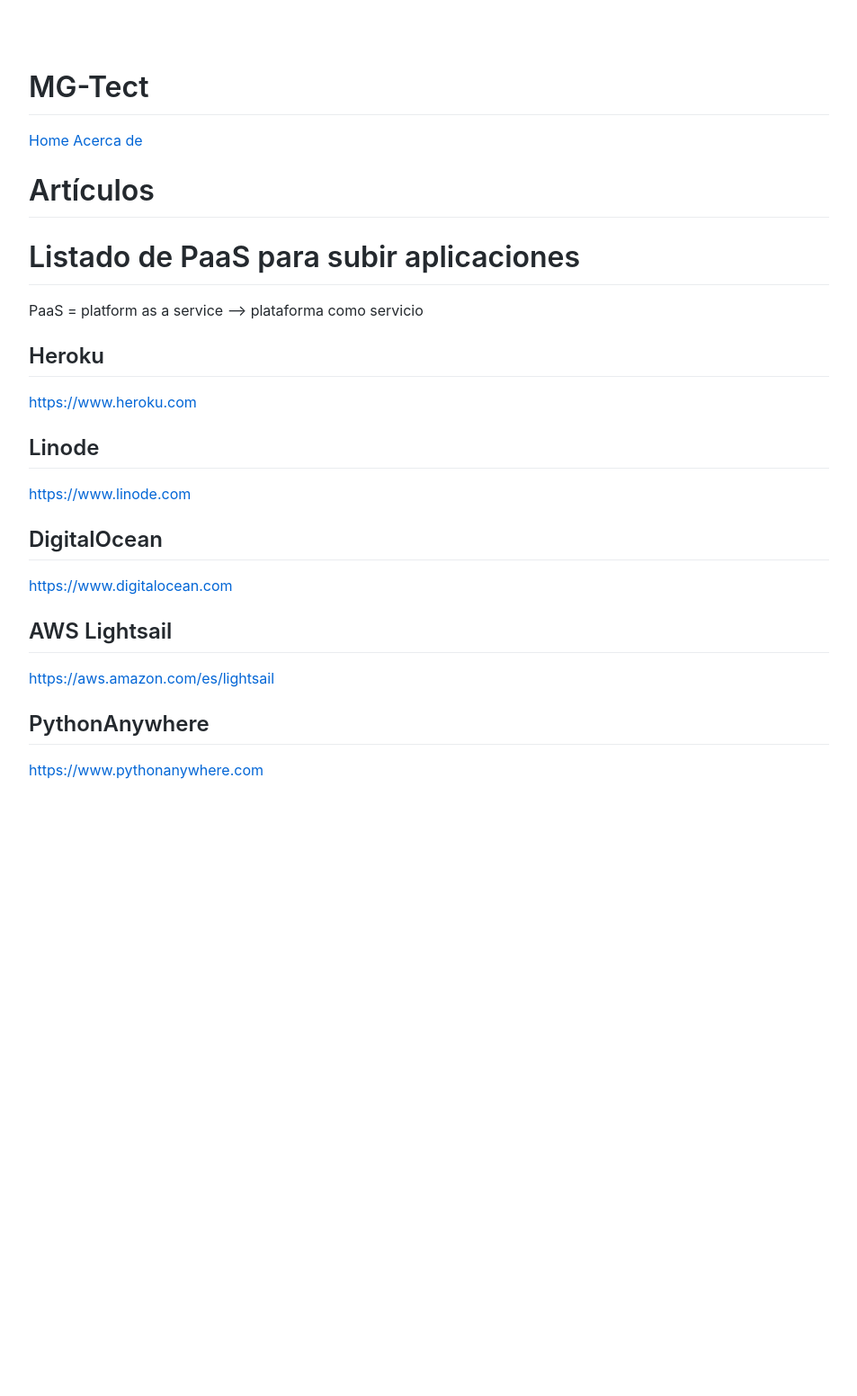
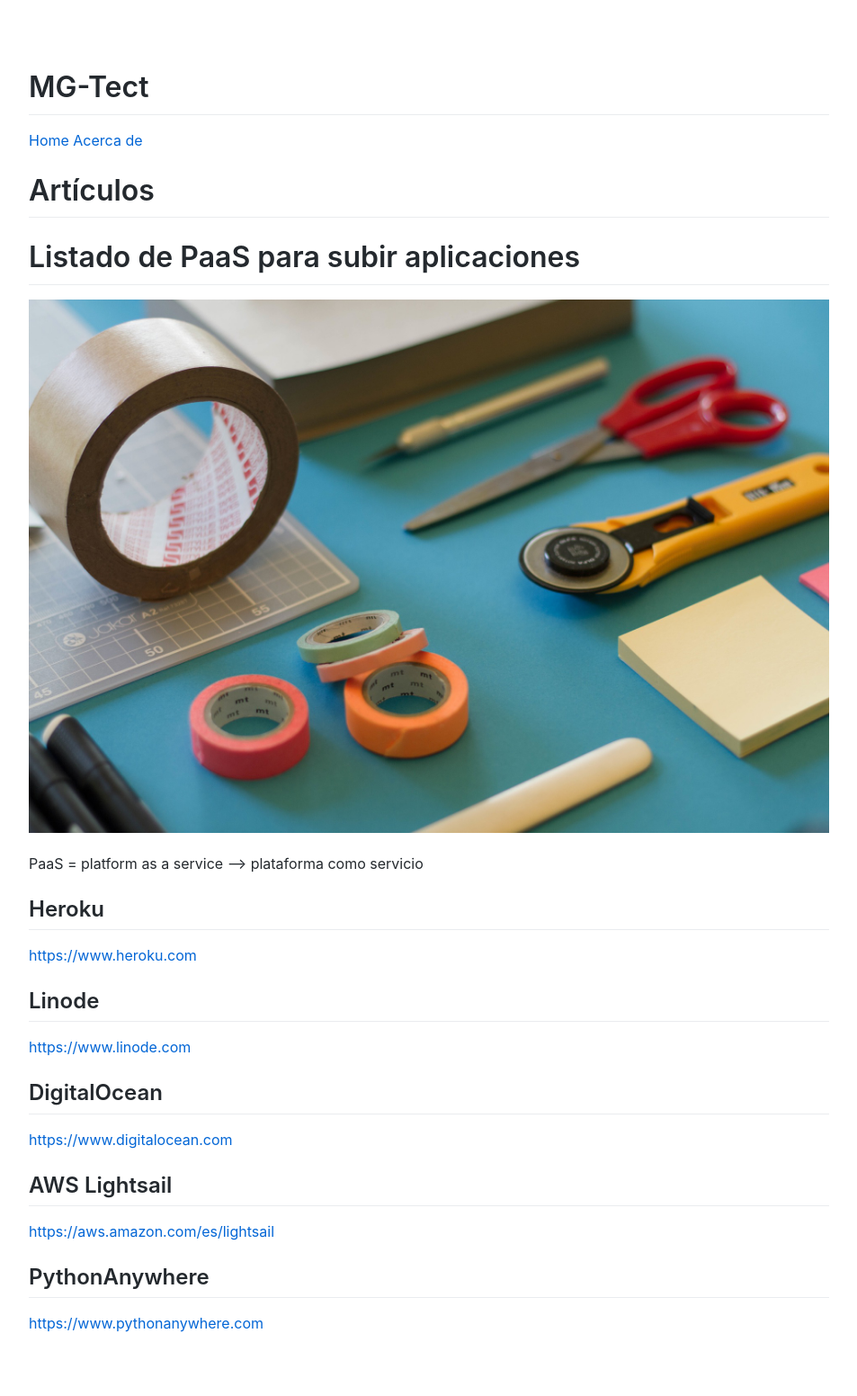
Before and after one commit to Akira3030/formacion, a Jekyll site: the page built from articulos/algunos-paas-para-nuestras-aplicaciones.md, in a window 1280 px wide. Shown: the whole page at 90% size, without its empty margins (163-1116 px from the left). Built offline with Jekyll 4.4.1, drawn with Linux system fonts in a browser that asks for light colours; before the commit the page ends 937 px from its top, so only the background shows below that.

Commit message:
Update algunos-paas-para-nuestras-aplicaciones.md

```diff
--- a/articulos/algunos-paas-para-nuestras-aplicaciones.md
+++ b/articulos/algunos-paas-para-nuestras-aplicaciones.md
@@ -4,6 +4,9 @@
 ---
 
 # Listado de PaaS para subir aplicaciones
+
+![]({{ site.site_url }}/assets/img/office-supplies-1149055_1920.jpg)
+
 
 PaaS = platform as a service --> plataforma como servicio
 
```
